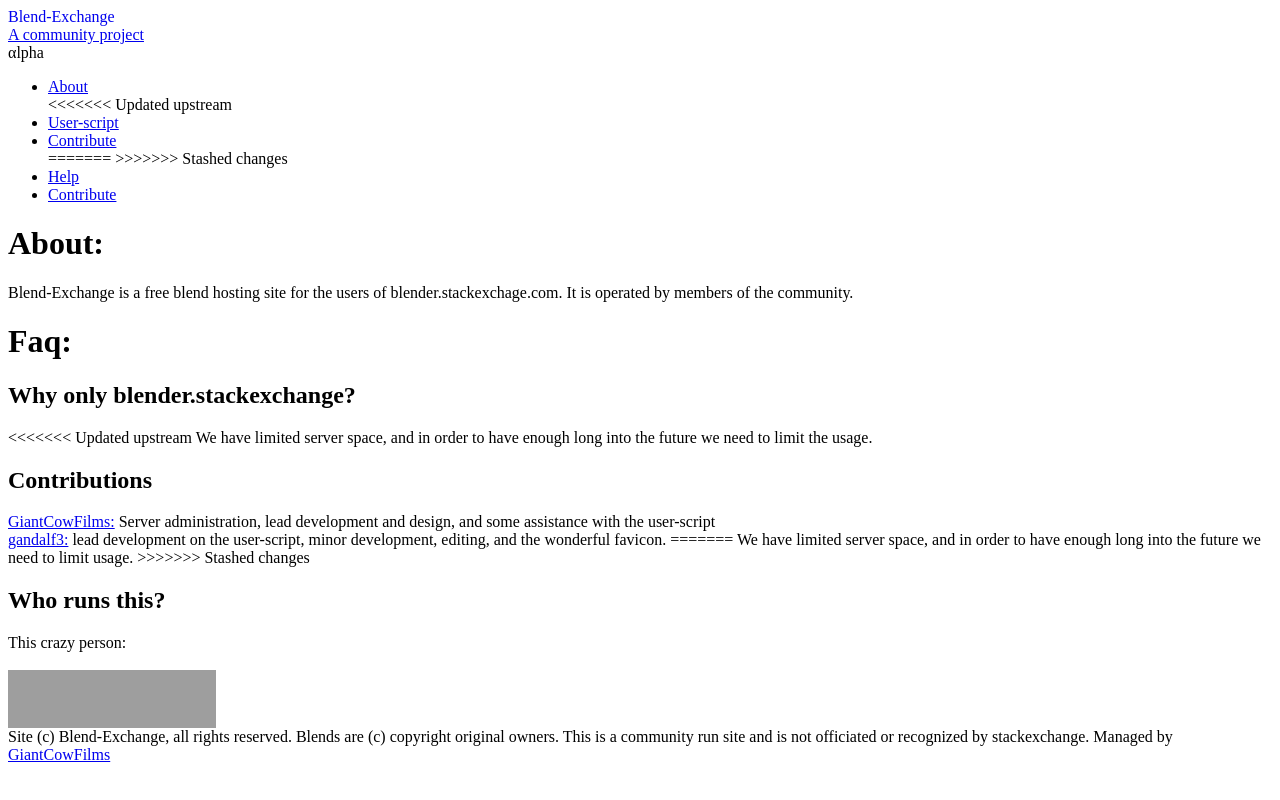
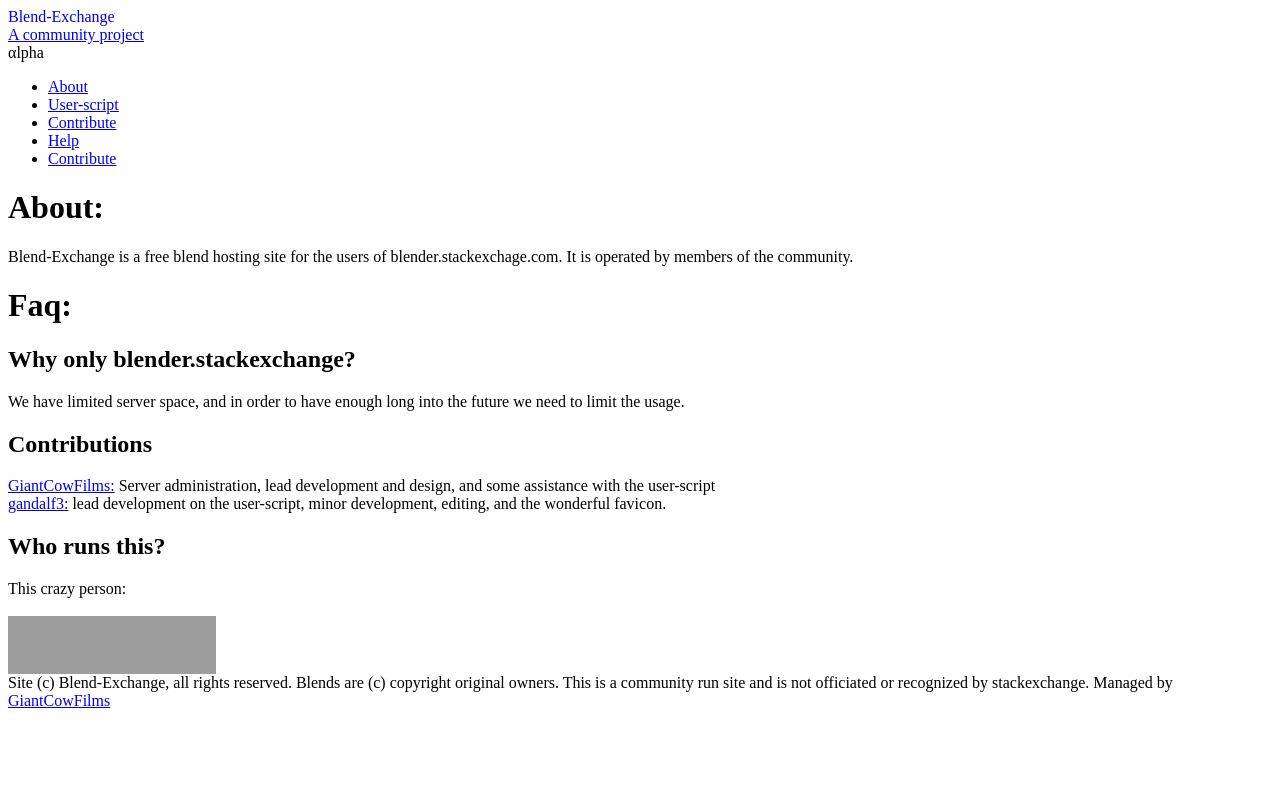
Before and after one commit to GiantCowFilms/Blend-Exchange, a PHP site: page /about in a window 1280 px wide. Run offline with PHP 8.4, Linux system fonts and the light colour scheme; some libraries are stand-ins or nearby versions; grey boxes are pictures that could not be loaded.

Commit message:
resolve conflicts

```diff
--- a/Blend-exchangePHP/about/index.php
+++ b/Blend-exchangePHP/about/index.php
@@ -7,14 +7,10 @@
                 Faq:
             </h1>
             <h2>Why only blender.stackexchange?</h2>
-<<<<<<< Updated upstream
             We have limited server space, and in order to have enough long into the future we need to limit the usage.
             <h2>Contributions</h2>
                 <a href="http://blender.stackexchange.com/users/3127/giantcowfilms">GiantCowFilms:</a> Server administration, lead development and design, and some assistance with the user-script<br />
                 <a href="http://blender.stackexchange.com/users/599/gandalf3">gandalf3:</a> lead development on the user-script, minor development, editing, and the wonderful favicon.
-=======
-            We have limited server space, and in order to have enough long into the future we need to limit usage.
->>>>>>> Stashed changes
             <h2>Who runs this?</h2>
             This crazy person:<br><br>
             <a href="http://blender.stackexchange.com/users/3127/giantcowfilms">
--- a/Blend-exchangePHP/parts/header.php
+++ b/Blend-exchangePHP/parts/header.php
@@ -9,11 +9,8 @@
             </div>
                 <ul id="navLinks">
                     <li><a href="/about">About</a></li>
-<<<<<<< Updated upstream
                     <li><a href="/userscript">User-script</a></li>
                     <li><a href="/contribute">Contribute</a></li>
-=======
->>>>>>> Stashed changes
                     <li><a href="/help">Help</a></li>
                     <li><a href="/contribute">Contribute</a></li>
                 </ul>
```
